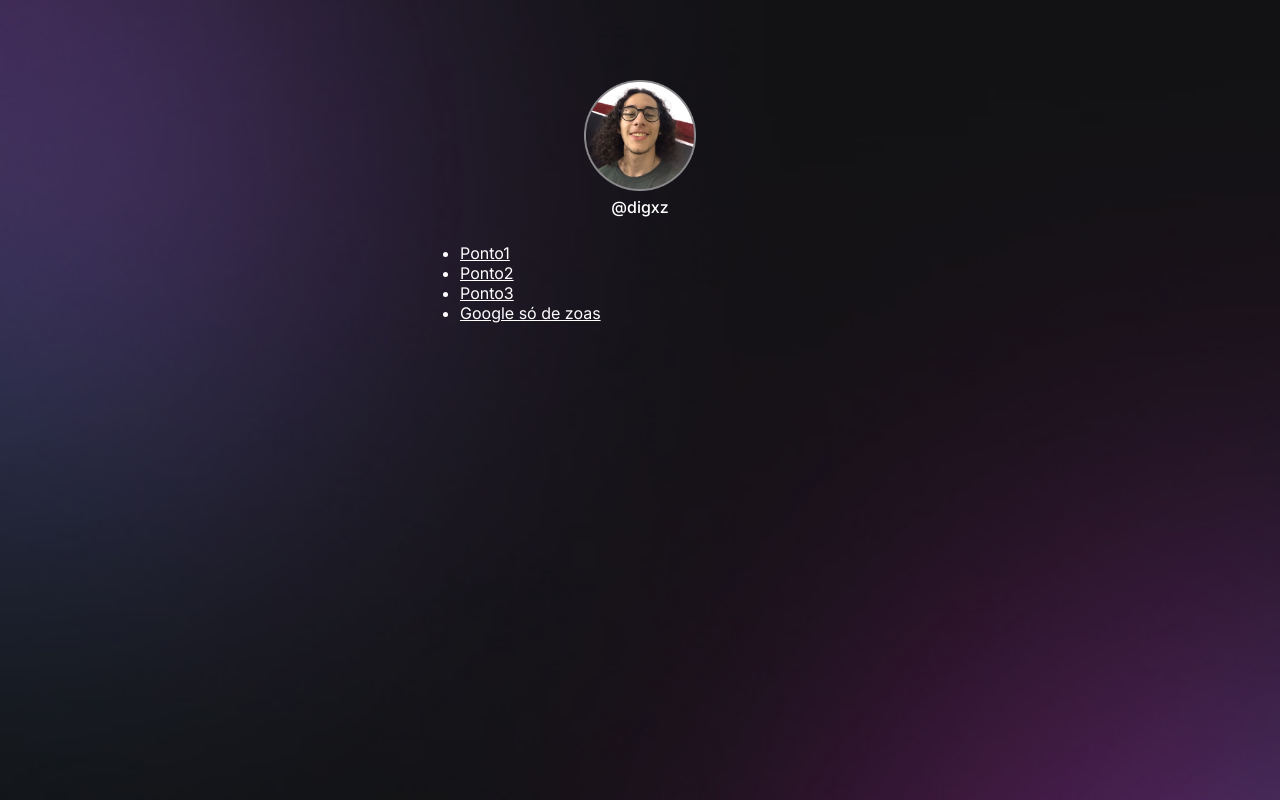
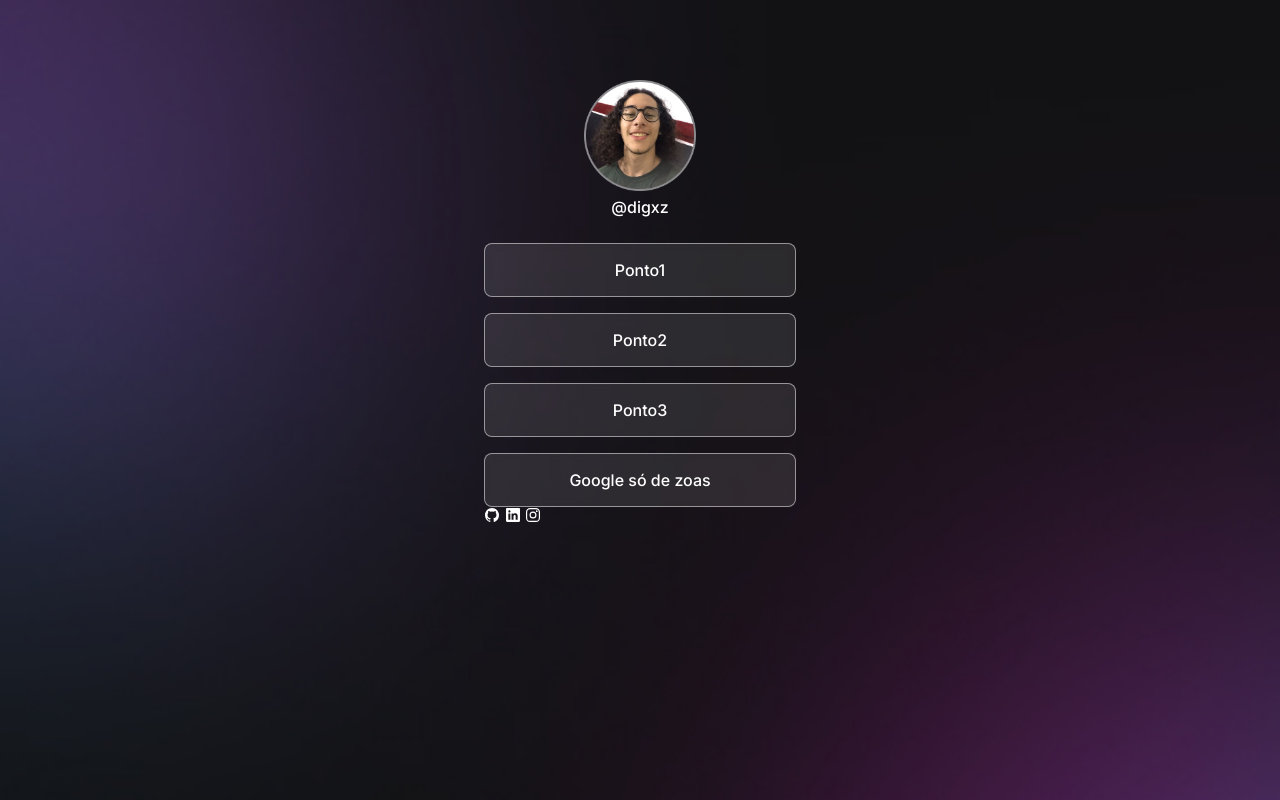
Before and after one commit to digxz/projetors, a plain HTML site: page index.html in a window 1280 px wide. Drawn offline with nearby package versions, Linux system fonts and the light colour scheme.

Commit message:
Início do módulo 4

```diff
--- a/index.html
+++ b/index.html
@@ -23,7 +23,14 @@
             <li><a href="#">Ponto3</a></li>
             <li><a href="https://google.com" target="_blank">Google só de zoas</a></li>
         </ul>
+        <div id="social">
+            <ion-icon name="logo-github"></ion-icon>
+            <ion-icon name="logo-linkedin"></ion-icon>
+            <ion-icon name="logo-instagram"></ion-icon>
+        </div>
     </div>
 
+<script type="module" src="https://unpkg.com/ionicons@7.1.0/dist/ionicons/ionicons.esm.js"></script>
+<script nomodule src="https://unpkg.com/ionicons@7.1.0/dist/ionicons/ionicons.js"></script>
 </body>
 </html>
--- a/style.css
+++ b/style.css
@@ -24,6 +24,7 @@ body *{
 #container {
     width: 360px;
     margin: 56px auto 0px;
+    padding: 0 24px;
 }
 
 #profile{
@@ -43,3 +44,31 @@ body *{
     font-size: 16px;
     line-height: 24px;
 }
+
+/* links - lista */
+ul{
+    list-style: none;
+    display: flex;
+    flex-direction: column;
+    gap: 16px;
+}
+
+ul li a{
+    display: flex;
+    align-items: center;
+    justify-content: center;
+    padding: 16px 24px;
+    background: rgba(255, 255, 255, 0.1);
+    border: 1px solid rgba(255, 255, 255, 0.5);
+    border-radius: 8px;
+    backdrop-filter: blur(4px);
+    -webkit-backdrop-filter: blur(4px);
+    text-decoration: none;
+    font-weight: 500;
+    transition: background 0.4s;
+}
+
+ul li a:hover{
+    background: rgba(255, 255, 255, 0.05);
+    border: 1.5px solid white;
+}
```
